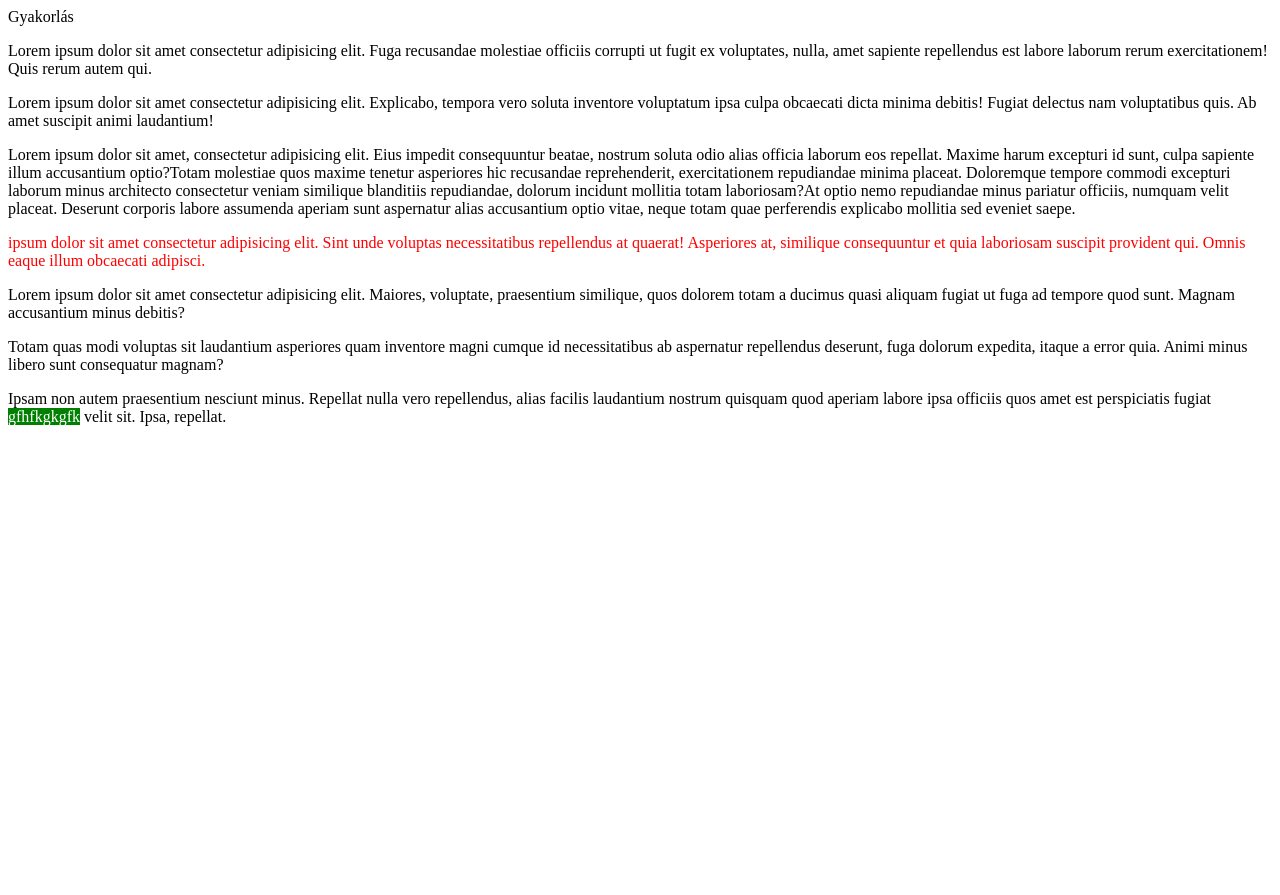
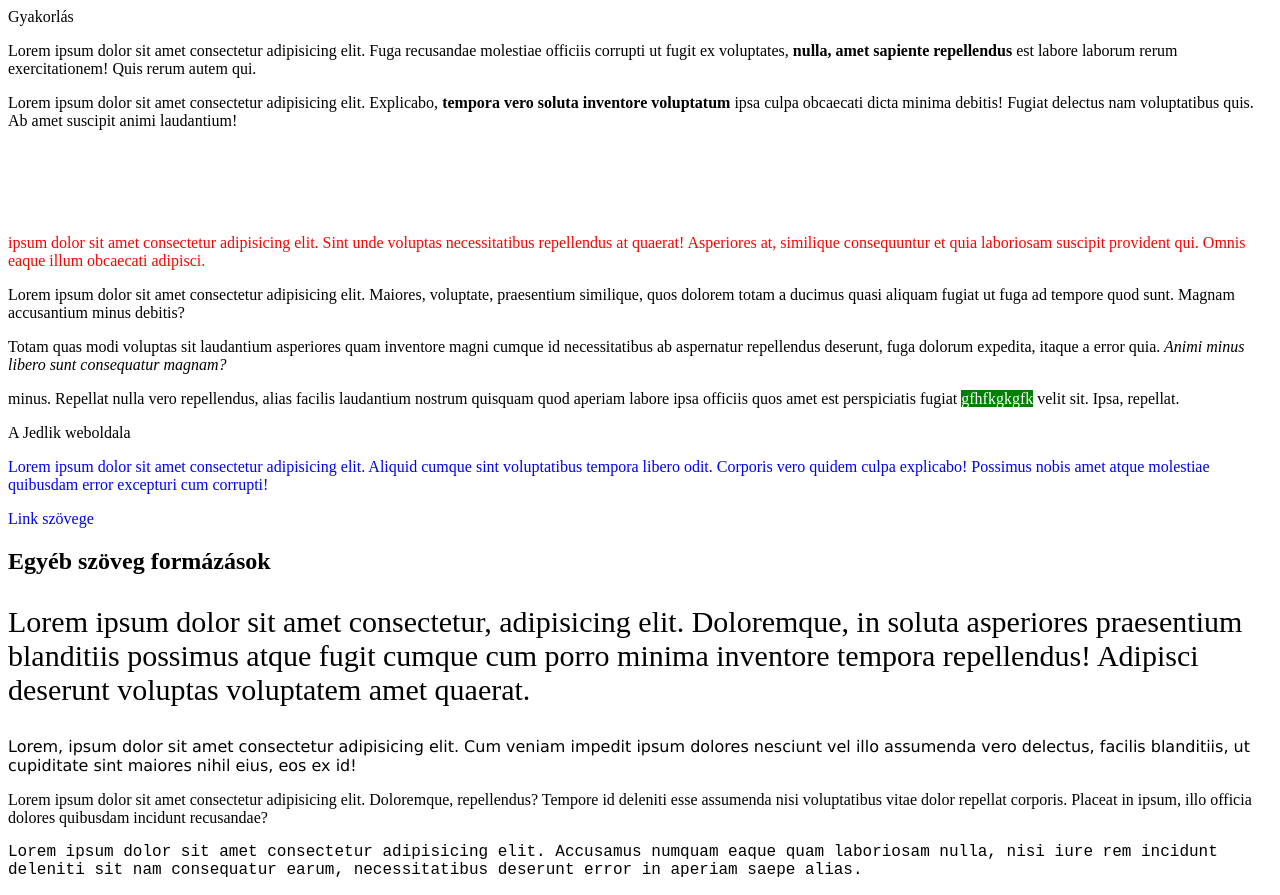
Before and after one commit to Dani200805/Dani200805, a plain HTML site: page 20220928.html in a window 1280 px wide. Before the commit the page ends 800 px from the top, so only its background shows below. Drawn offline with Linux system fonts and the light colour scheme.

Commit message:
félkövér, dőlt, és egyéb alap css

```diff
--- a/20220928.html
+++ b/20220928.html
@@ -9,14 +9,24 @@
 </head>
 <body>
     <hi1>Gyakorlás</hi1>
-    <p>Lorem ipsum dolor sit amet consectetur adipisicing elit. Fuga recusandae molestiae officiis corrupti ut fugit ex voluptates, nulla, amet sapiente repellendus est labore laborum rerum exercitationem! Quis rerum autem qui.</p>
-    <p>Lorem ipsum dolor sit amet consectetur adipisicing elit. Explicabo, tempora vero soluta inventore voluptatum ipsa culpa obcaecati dicta minima debitis! Fugiat delectus nam voluptatibus quis. Ab amet suscipit animi laudantium!</p>
-    <p style="color:#000000"><span>Lorem ipsum dolor sit amet, consectetur adipisicing elit. Eius impedit consequuntur beatae, nostrum soluta odio alias officia laborum eos repellat. Maxime harum excepturi id sunt, culpa sapiente illum accusantium optio?</span><span>Totam molestiae quos maxime tenetur asperiores hic recusandae reprehenderit, exercitationem repudiandae minima placeat. Doloremque tempore commodi excepturi laborum minus architecto consectetur veniam similique blanditiis repudiandae, dolorum incidunt mollitia totam laboriosam?</span><span>At optio nemo repudiandae minus pariatur officiis, numquam velit placeat. Deserunt corporis labore assumenda aperiam sunt aspernatur alias accusantium optio vitae, neque totam quae perferendis explicabo mollitia sed eveniet saepe.</span></p>
+    <p>Lorem ipsum dolor sit amet consectetur adipisicing elit. Fuga recusandae molestiae officiis corrupti ut fugit ex voluptates, <b>nulla, amet sapiente repellendus</b> est labore laborum rerum exercitationem! Quis rerum autem qui.</p>
+    <p>Lorem ipsum dolor sit amet consectetur adipisicing elit. Explicabo,<span style="font-weight: bold"> tempora vero soluta inventore voluptatum </span>ipsa culpa obcaecati dicta minima debitis! Fugiat delectus nam voluptatibus quis. Ab amet suscipit animi laudantium!</p>
+    <p style="color:#FFFFFF"><span>Lorem ipsum dolor sit amet, consectetur adipisicing elit. Eius impedit consequuntur beatae, nostrum soluta odio alias officia laborum eos repellat. Maxime harum excepturi id sunt, culpa sapiente illum accusantium optio?</span><span>Totam molestiae quos maxime tenetur asperiores hic recusandae reprehenderit, exercitationem repudiandae minima placeat. Doloremque tempore commodi excepturi laborum minus architecto consectetur veniam similique blanditiis repudiandae, dolorum incidunt mollitia totam laboriosam?</span><span>At optio nemo repudiandae minus pariatur officiis, numquam velit placeat. Deserunt corporis labore assumenda aperiam sunt aspernatur alias accusantium optio vitae, neque totam quae perferendis explicabo mollitia sed eveniet saepe.</span></p>
     <p style="color : red;"> ipsum dolor sit amet consectetur adipisicing elit. Sint unde voluptas necessitatibus repellendus at quaerat! Asperiores at, similique consequuntur et quia laboriosam suscipit provident qui. Omnis eaque illum obcaecati adipisci.</p>
     <p>Lorem ipsum dolor sit amet consectetur adipisicing elit. Maiores, voluptate, praesentium similique, quos dolorem totam a ducimus quasi aliquam fugiat ut fuga ad tempore quod sunt. Magnam accusantium minus debitis?</p>
-    <p>Totam quas modi voluptas sit laudantium asperiores quam inventore magni cumque id necessitatibus ab aspernatur repellendus deserunt, fuga dolorum expedita, itaque a error quia. Animi minus libero sunt consequatur magnam?</p>
-    <p>Ipsam non autem praesentium nesciunt minus. Repellat nulla vero repellendus, alias facilis laudantium nostrum quisquam quod aperiam labore ipsa officiis quos amet est perspiciatis fugiat <span style="color : white; background-color: green;">gfhfkgkgfk</span> velit sit. Ipsa, repellat.</p>
-
-
+    <p>Totam quas modi voluptas sit laudantium asperiores quam inventore magni cumque id necessitatibus ab aspernatur repellendus deserunt, fuga dolorum expedita, itaque a error quia.<i> Animi minus libero sunt consequatur magnam?</i></p>
+    <p> minus. Repellat nulla vero repellendus, alias facilis laudantium nostrum quisquam quod aperiam labore ipsa officiis quos amet est perspiciatis fugiat <span style="color : white; background-color: green;">gfhfkgkgfk</span> velit sit. Ipsa, repellat.</p>
+<hi2>A Jedlik weboldala</hi2>
+<p style="color: RGB(0, 0, 255)">Lorem ipsum dolor sit amet consectetur adipisicing elit. Aliquid cumque sint voluptatibus tempora libero odit. Corporis vero quidem culpa explicabo! Possimus nobis amet atque molestiae quibusdam error excepturi cum corrupti!</p>
+<a href="https://www.jedlik.eu" style="text-decoration: none" target="_blank">Link szövege</a>
     </body>
 </html>
+<h2>Egyéb szöveg formázások</h2>
+<p style="font-size: 30px">Lorem ipsum dolor sit amet consectetur, adipisicing elit. Doloremque, in soluta asperiores praesentium blanditiis possimus atque fugit cumque cum porro minima inventore tempora repellendus! Adipisci deserunt voluptas voluptatem amet quaerat.</p>
+<p style="font-family: Verdana, Geneva, Tahoma, sans-serif">Lorem, ipsum dolor sit amet consectetur adipisicing elit. Cum veniam impedit ipsum dolores nesciunt vel illo assumenda vero delectus, facilis blanditiis, ut cupiditate sint maiores nihil eius, eos ex id!</p>
+<p style="font-family:'Times New Roman', Times, serif">Lorem ipsum dolor sit amet consectetur adipisicing elit. Doloremque, repellendus? Tempore id deleniti esse assumenda nisi voluptatibus vitae dolor repellat corporis. Placeat in ipsum, illo officia dolores quibusdam incidunt recusandae?</p>
+<p style="font-family:'Courier New', Courier, monospace">Lorem ipsum dolor sit amet consectetur adipisicing elit. Accusamus numquam eaque quam laboriosam nulla, nisi iure rem incidunt deleniti sit nam consequatur earum, necessitatibus deserunt error in aperiam saepe alias.</p>
+
+<!-- F1->wrap with abbrevation-> "b" (félkövér)-->
+<!-- F1->wrap with abbrevation-> "i" (dőlt betű)-->
+<!-- ctrl+space (előhozza a súgót) -->
```
